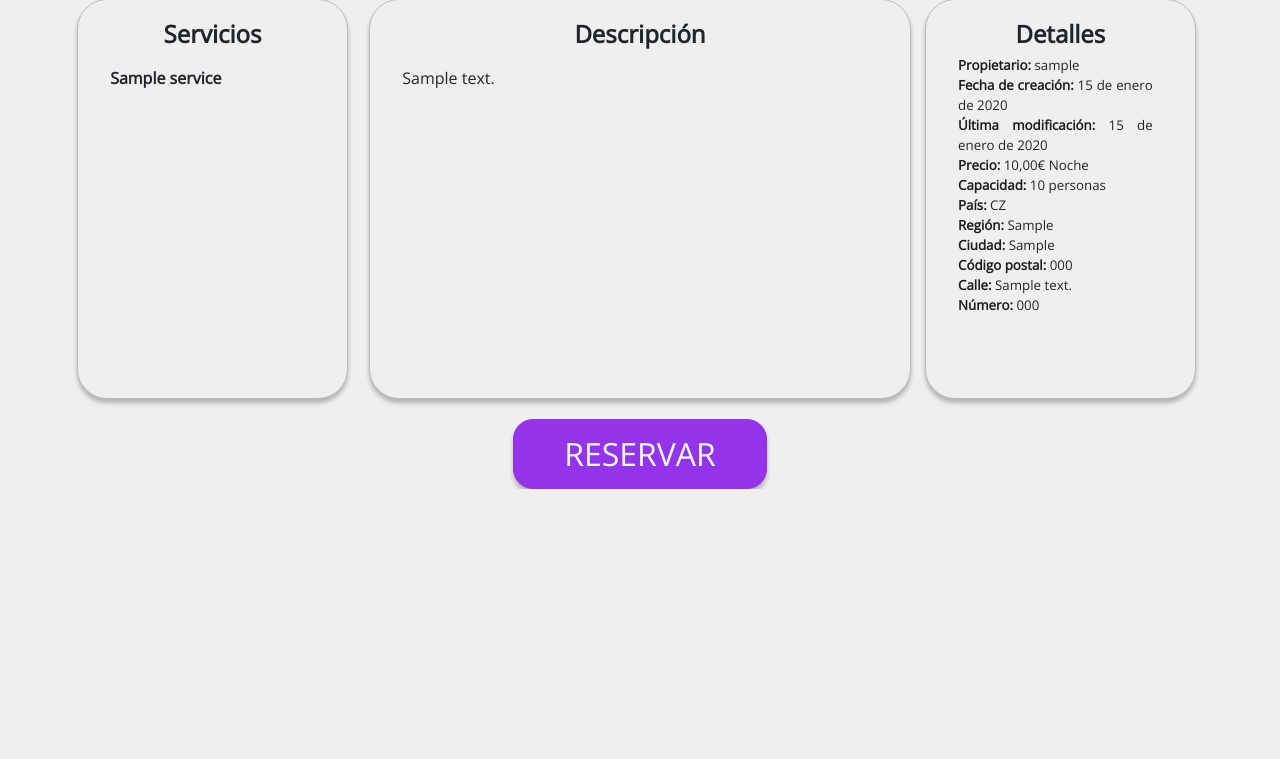
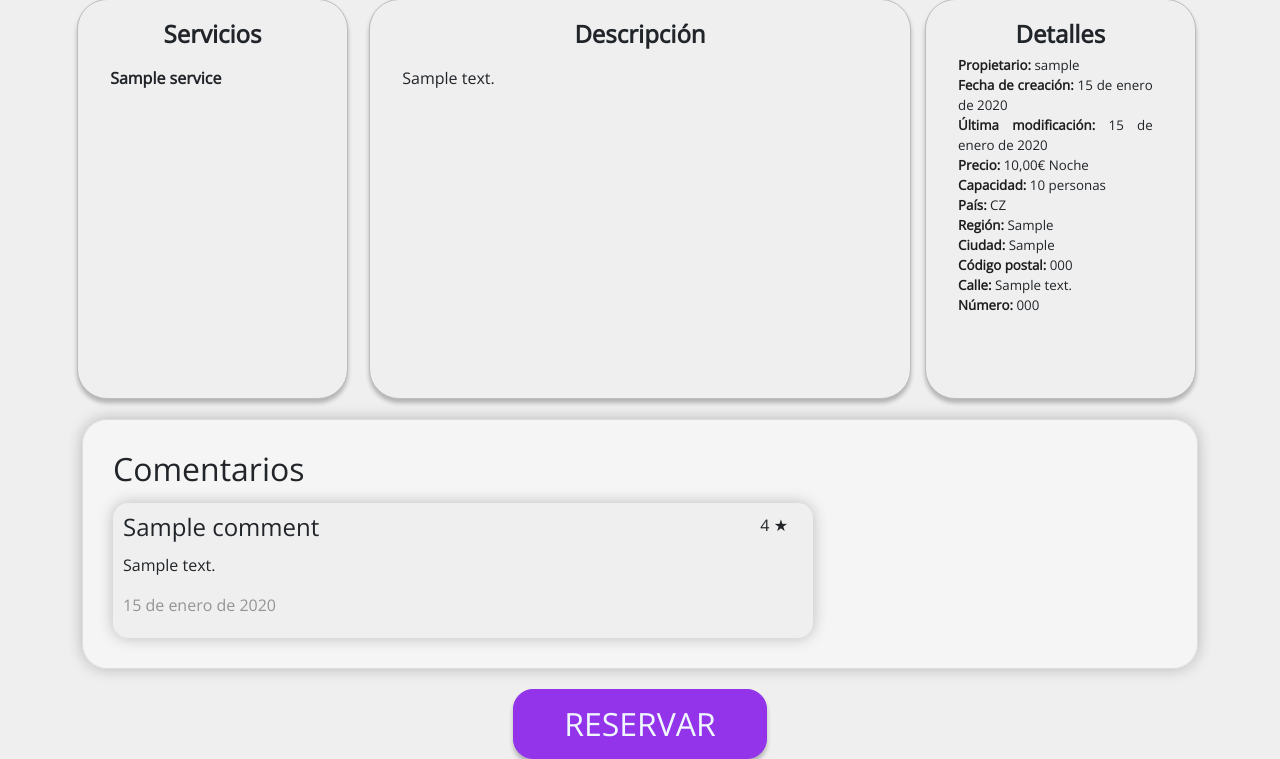
Before and after one commit to HouseRent16/PGPI-G2.11, a Django app: page /accommodation/1/ in a window 1280 px wide. Shown: the part 914-1673 px from the top of the page. Before the commit the page ends 1403 px from the top, so only its background shows below. Run offline with Django 4.2, Linux system fonts and the light colour scheme; tables that the repository leaves empty hold one stand-in row (values such as "Sample post"); grey boxes marked "Sample" are stand-in pictures; parts of the project's set-up code (start-up, migrations or seed data) failed here and were passed over.

Commit message:
HOUS-78 comments view added to accomoddation's details

```diff
--- a/src/houseRent/apps/core/views.py
+++ b/src/houseRent/apps/core/views.py
@@ -246,6 +246,7 @@ def accommodation_details(request, accommodation_id):
         'rating': ratingAccommodation(request, accommodation_id),
         'claim': conteoReclamaciones(request, accommodation_id),
         'reservas': conteoReservasTotales(request, accommodation_id),
+        'comments': Comment.objects.filter(accommodation_id=accommodation_id),
     }
 
     return render(request, 'accommodation/accommodation_detail.html', context)
--- a/src/houseRent/houseRent/settings.py
+++ b/src/houseRent/houseRent/settings.py
@@ -26,7 +26,7 @@ SECRET_KEY = "django-insecure-j%65w%46luzu0hcnb2^!l&-fc5j0zx_byf1zqmz!@g)=49ezjl
 # SECURITY WARNING: don't run with debug turned on in production!
 DEBUG = True
 
-ALLOWED_HOSTS = ['sergiosantiago02.pythonanywhere.com', 'houserent.pythonanywhere.com']
+ALLOWED_HOSTS = ['sergiosantiago02.pythonanywhere.com', 'houserent.pythonanywhere.com', 'localhost']
 
 # User model
 AUTH_USER_MODEL = "core.CustomUser"
--- a/src/houseRent/static/css/details.css
+++ b/src/houseRent/static/css/details.css
@@ -102,3 +102,32 @@
   margin-bottom: 0 !important;
   font-size: smaller;
 }
+
+.comments-section {
+  background-color: rgba(248, 247, 247, 0.763) !important;
+
+  padding: 30px !important;
+  border-radius: 25px !important;
+  border: 1px solid #ddd !important;
+  box-shadow: 0 0 15px rgba(0, 0, 0, 0.235) !important;
+  margin-top: 20px !important;
+  width: 100% !important;
+
+}
+
+.comments-card {
+  margin: 15px 0px 0px 0px;
+  background-color: var(--c1) !important;
+  border-radius: 15px !important;
+  padding: 10px 25px 5px 10px;
+}
+
+.subtitle {
+  color: rgb(148, 148, 148);
+}
+
+.row-comments {
+  display: flex !important;
+  flex-direction: row !important;
+  justify-content: space-between;
+}
--- a/src/houseRent/templates/accommodation/accommodation_detail.html
+++ b/src/houseRent/templates/accommodation/accommodation_detail.html
@@ -121,7 +121,26 @@
                             </div>
                         </div>
             </div>
+
+            {% if comments %}
+        <div class="comments-section">
+            <h2> Comentarios </h2>
+            {%for comment in comments%}
+
+                <div class="contenedor comments-card">
+                    <div class="row-comments">
+                        <h4>{{comment.title}}</h4>
+                        <p> {{comment.rating}} ★</p>
+                    </div>
+                    <p>{{comment.description}}</p>
+                    <p class="subtitle"> {{comment.publication_date}}</p>
+                </div>
+            {%endfor%}
         </div>
+       {% endif%}
+        </div>
+
+
     {% if not book %}
         </div>
             <div class="page-content text-center" style="margin-top: 20px;">
```
